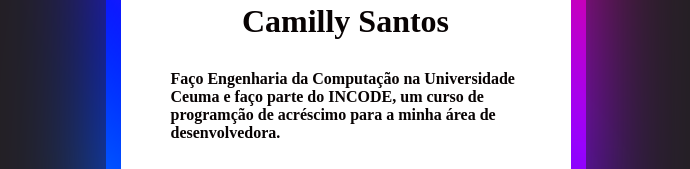
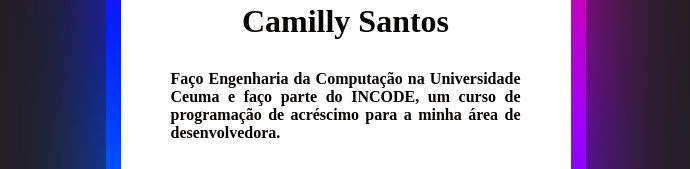
Before and after one commit to C4m1llyS4nt0s/DevLinks, a plain HTML site: page index.html in a window 1280 px wide. Shown: the part 408-577 px from the top of the page, without its empty margins (302-992 px from the left). Drawn offline with Linux system fonts and the light colour scheme.

Commit message:
atualizei

```diff
--- a/index.html
+++ b/index.html
@@ -14,7 +14,7 @@
     </div>
 
         <h4>Faço Engenharia da Computação na Universidade Ceuma e faço parte do INCODE,
-        um curso de programção de acréscimo para a minha área de desenvolvedora.</h4>
+        um curso de programação de acréscimo para a minha área de desenvolvedora.</h4>
         <div class="midia">
             <a href="https://github.com/C4m1llyS4nt0s">
                 <button class="button"><img class="icone" src="./img/download__5_-removebg-preview.png"></button>
--- a/style.css
+++ b/style.css
@@ -4,7 +4,6 @@
   padding: 0;
 }
 body{
-    /* background-color: rgb(0, 0, 0);    */
     display: flex;
     justify-content: center;
     align-items: center;
@@ -19,6 +18,7 @@ body{
     background:#ffffff;
     display: flex;
     justify-content: center;
+    text-align: justify;
     align-items: center;
     border-radius:30px;
     margin-top: 15px;
```
